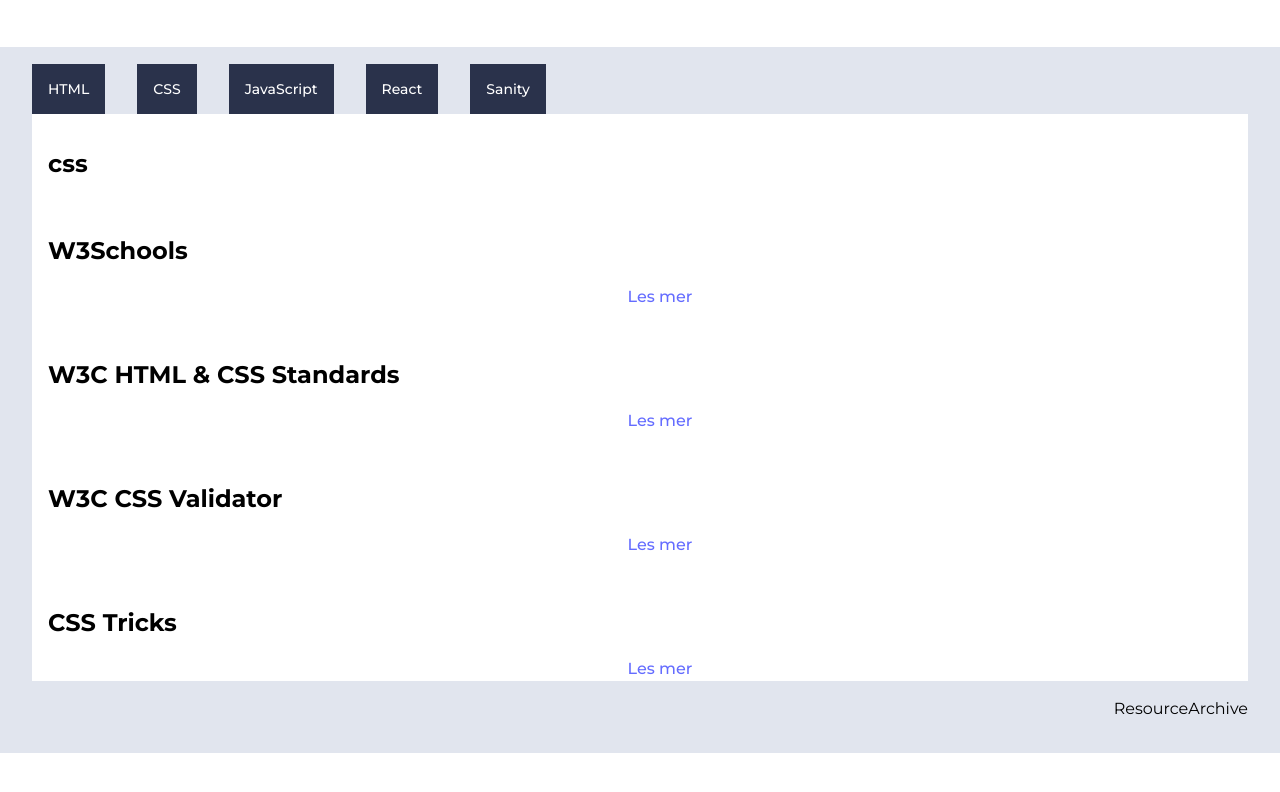
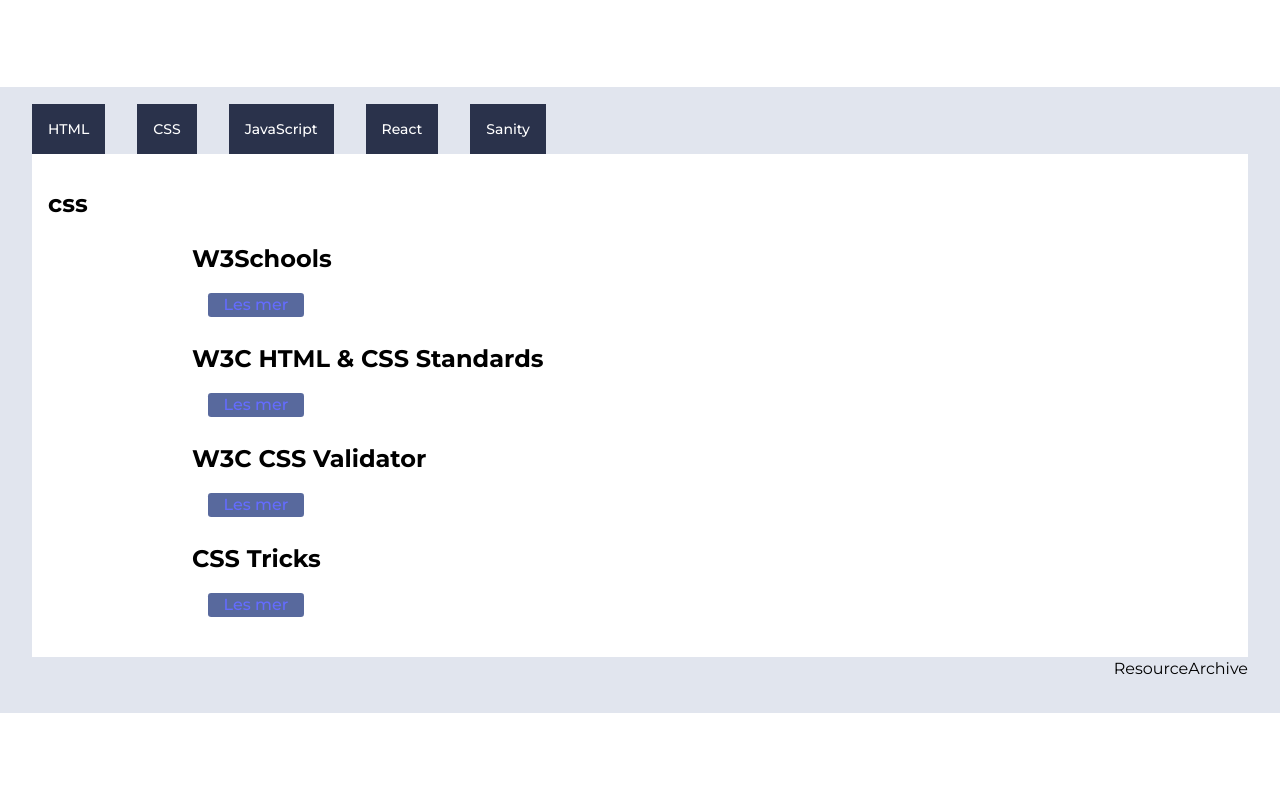
Before and after one commit to odaju/uin25ak2_resourceapp_odaju, a React (Vite) app: page /css in a window 1280 px wide. Shown: the top 792 px of the page. Built offline with nearby package versions, Linux system fonts and the light colour scheme.

Commit message:
laget mer luft rundt li elementene og i main

```diff
--- a/src/styles/style.scss
+++ b/src/styles/style.scss
@@ -60,17 +60,26 @@
 
 #overskrift{
     text-align: left;
-    padding: 2rem 0rem 0rem 1rem;
+    padding: 0rem 0rem 0rem 10rem;
     margin: 0;
 }
 
 main{
     background-color: var(--white);
+    padding-bottom: 1rem;
 
     article{
 
-        li{
-            list-style-type: none;
+        ul{
+            padding: 0rem 0rem 0.5rem 11rem;
+
+            li{
+                list-style-type: none;
+                background-color: (var(--bluegrey));
+                color:var(--black);
+                border-radius: 0.2rem;
+                width: 6rem;
+            }
         }
     }
 }
```
